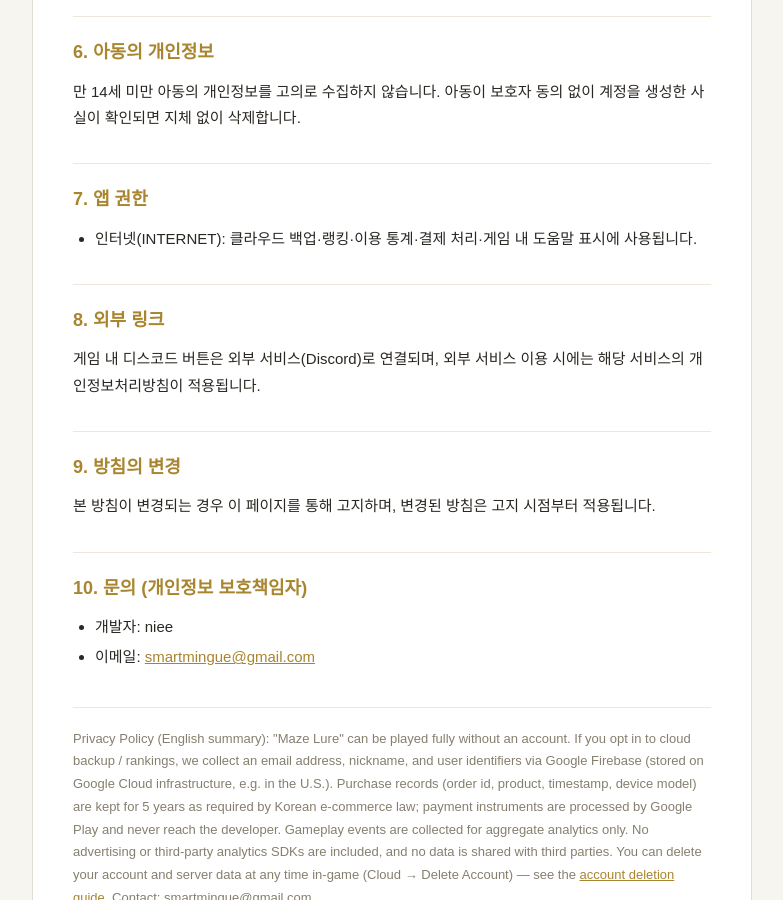
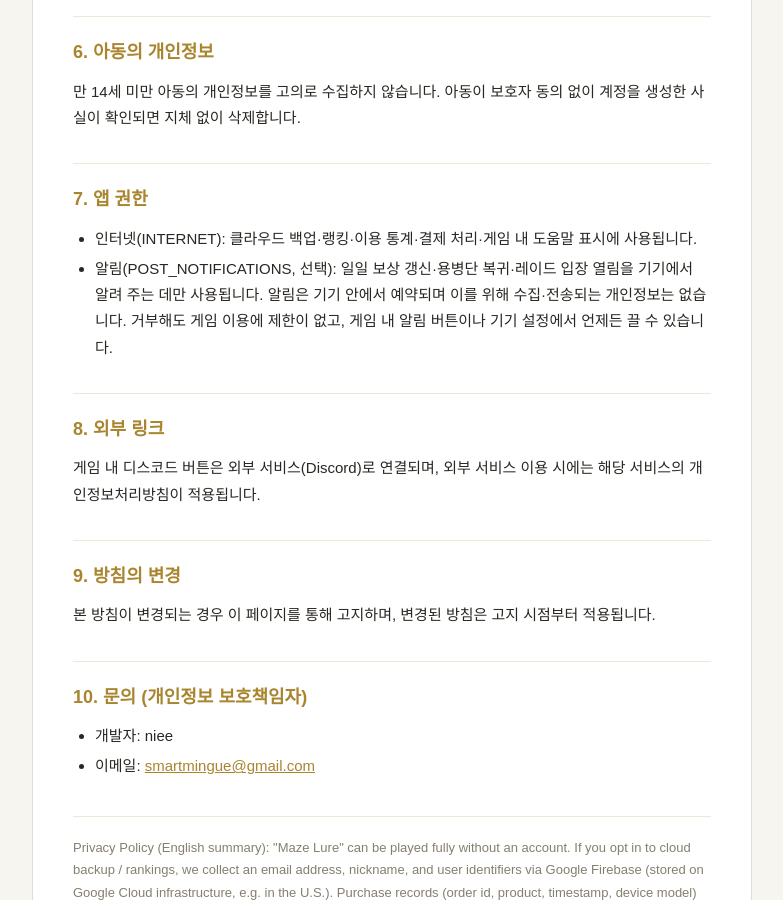
Before and after one commit to ParkMinKyu/ParkMinKyu.github.io, a Jekyll site: the page maze-lure-privacy.html, which Jekyll copies as it is, in a window 1280 px wide and 900 px high, scrolled down 1830 px. Shown: the whole window, without its empty margins (248-1031 px from the left). Built offline with Jekyll 4.4.1, drawn with Linux system fonts in a browser that asks for light colours.

Commit message:
Add files via upload

```diff
--- a/maze-lure-privacy.html
+++ b/maze-lure-privacy.html
@@ -97,6 +97,9 @@
   <h2>7. 앱 권한</h2>
   <ul>
     <li>인터넷(INTERNET): 클라우드 백업·랭킹·이용 통계·결제 처리·게임 내 도움말 표시에 사용됩니다.</li>
+    <li>알림(POST_NOTIFICATIONS, 선택): 일일 보상 갱신·용병단 복귀·레이드 입장 열림을 기기에서 알려 주는 데만 사용됩니다.
+    알림은 기기 안에서 예약되며 이를 위해 수집·전송되는 개인정보는 없습니다. 거부해도 게임 이용에 제한이 없고,
+    게임 내 알림 버튼이나 기기 설정에서 언제든 끌 수 있습니다.</li>
   </ul>
 
   <h2>8. 외부 링크</h2>
```
